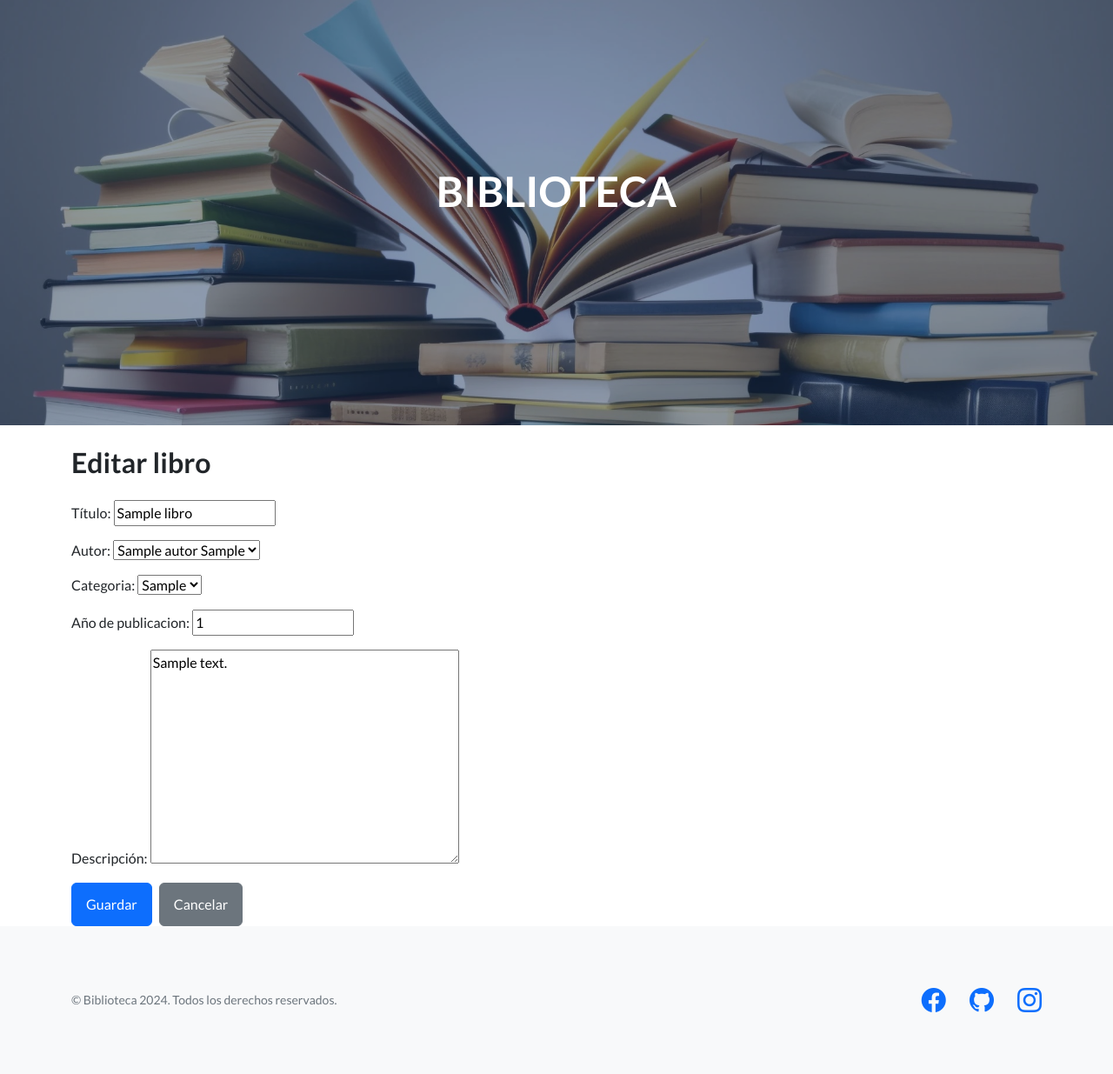
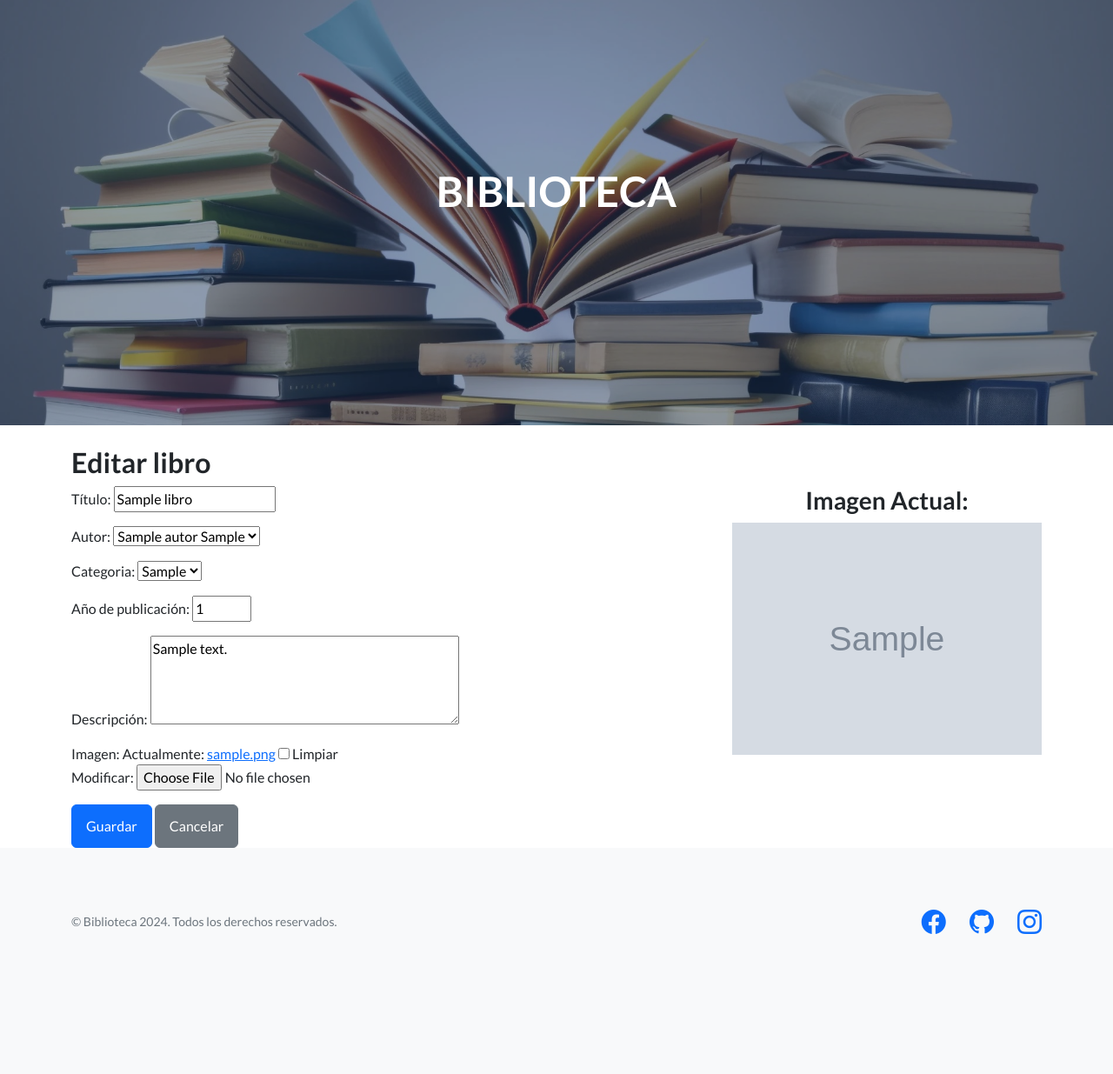
Before and after one commit to Samuelmaydana1/Proyecto_Final_Maydana, a Django app: page /libro/1/editar in a window 1280 px wide. Shown: the part 73-1308 px from the top of the page at 87% size. After the commit the page ends 1147 px from the top, so only its background shows below. Run offline with Django 4.2, Linux system fonts and the light colour scheme; a user stored in the database is signed in; tables that the repository leaves empty hold one stand-in row (values such as "Sample post"); grey boxes marked "Sample" are stand-in pictures; some libraries are stand-ins or nearby versions.

Commit message:
Modificamos AppSamuel

```diff
--- a/AppSamuel/forms.py
+++ b/AppSamuel/forms.py
@@ -1,6 +1,5 @@
 from django import forms
 from AppSamuel.models import Autor, Categoria, Libro
-from datetime import datetime
 
 class AutorForm(forms.ModelForm):
     class Meta:
@@ -15,10 +14,26 @@
 class LibroForm(forms.ModelForm):
     class Meta:
         model = Libro
-        fields = ['titulo', 'autor', 'categoria', 'año_de_publicacion', 'descripcion']
+        fields = ['titulo', 'autor', 'categoria', 'año_de_publicacion', 'descripcion', 'imagen']
         widgets = {
-            'año_de_publicacion': forms.NumberInput(attrs={'max': datetime.now().year}),
+            'descripcion': forms.Textarea(attrs={'rows': 4, 'cols': 40}),
+            'año_de_publicacion': forms.NumberInput(attrs={'max': 2099}),
+            'imagen': forms.ClearableFileInput(attrs={'multiple': False}),
         }
+
+    def clean_imagen(self):
+        imagen = self.cleaned_data.get('imagen')
+        if imagen:
+            max_size_mb = 5
+            if imagen.size > max_size_mb * 1024 * 1024:
+                raise forms.ValidationError(f"El tamaño del archivo no puede superar los {max_size_mb} MB.")
+
+            valid_extensions = ['.jpg', '.jpeg', '.png']
+            extension = imagen.name.split('.')[-1].lower()
+            if f".{extension}" not in valid_extensions:
+                raise forms.ValidationError("Solo se permiten archivos JPEG y PNG.")
+
+        return imagen
 
 class BuscarLibroForm(forms.Form):
     query = forms.CharField(label='Buscar', max_length=100)
--- a/AppSamuel/models.py
+++ b/AppSamuel/models.py
@@ -1,4 +1,5 @@
 from django.db import models
+from django.core.validators import MaxValueValidator
 
 class Autor(models.Model):
     nombre = models.CharField(max_length=100)
@@ -16,11 +17,17 @@
         return self.categoria
 
 class Libro(models.Model):
-    titulo = models.CharField(max_length=200, verbose_name="Título")
-    autor = models.ForeignKey(Autor, on_delete=models.CASCADE, null=True, blank=True)
-    categoria = models.ForeignKey(Categoria, on_delete=models.CASCADE, null=True, blank=True)
-    año_de_publicacion = models.PositiveIntegerField()
-    descripcion = models.TextField(null=True, blank=True, verbose_name="Descripción")
+    titulo = models.CharField(max_length=200, verbose_name=("Título"))
+    autor = models.ForeignKey('Autor', on_delete=models.CASCADE, null=True, blank=True)
+    categoria = models.ForeignKey('Categoria', on_delete=models.CASCADE, null=True, blank=True)
+    año_de_publicacion = models.PositiveIntegerField(validators=[MaxValueValidator(2099)], verbose_name=("Año de publicación"))
+    descripcion = models.TextField(null=True, blank=True, verbose_name=("Descripción"))
+    imagen = models.ImageField(upload_to='libros/', null=True, blank=True, verbose_name=("Imagen"))
 
     def __str__(self):
         return f"{self.titulo} ({self.año_de_publicacion})"
+
+    def delete(self, *args, **kwargs):
+        if self.imagen:
+            self.imagen.delete(save=False)
+        super().delete(*args, **kwargs)
--- a/AppSamuel/templates/AppSamuel/libro_crear.html
+++ b/AppSamuel/templates/AppSamuel/libro_crear.html
@@ -9,7 +9,7 @@
     <h2>Crear libro</h2>
     <div class="card">
         <div class="card-body">
-            <form action="" method="POST">
+            <form action="" method="POST" enctype="multipart/form-data">
                 {% csrf_token %}
                 <div class="mb-3">
                     {{ form.as_p }}
--- a/AppSamuel/templates/AppSamuel/libro_editar.html
+++ b/AppSamuel/templates/AppSamuel/libro_editar.html
@@ -6,16 +6,45 @@
 
 {% block main %}
 <div class="container mt-4">
-    <h2 class="mb-4">Editar libro</h2>
-    <form action="" method="POST">
-        {% csrf_token %}
-        <div class="mb-3">
-            {{ form.as_p }}
+    <h2>Editar libro</h2>
+    <div class="row">
+        <div class="col-md-8">
+            <form action="" method="POST" enctype="multipart/form-data">
+                {% csrf_token %}
+
+                {% if form.errors %}
+                    <div class="alert alert-danger">
+                        <ul>
+                            {% for field in form %}
+                                {% for error in field.errors %}
+                                    <li>{{ error }}</li>
+                                {% endfor %}
+                            {% endfor %}
+                            {% for error in form.non_field_errors %}
+                                <li>{{ error }}</li>
+                            {% endfor %}
+                        </ul>
+                    </div>
+                {% endif %}
+
+                <div class="mb-3">
+                    {{ form.as_p }}
+                </div>
+                <button type="submit" class="btn btn-primary">Guardar</button>
+                <a href="{% url 'ListaLibros' %}" class="btn btn-secondary">Cancelar</a>
+            </form>
         </div>
-        <div class="d-flex gap-2">
-            <button type="submit" class="btn btn-primary">Guardar</button>
-            <a href="{% url 'ListaLibros' %}" class="btn btn-secondary">Cancelar</a>
+
+        <div class="col-md-4">
+            {% if form.instance.imagen %}
+            <div class="text-center">
+                <h3>Imagen Actual:</h3>
+                <img src="{{ form.instance.imagen.url }}" alt="Imagen de {{ form.instance.titulo }}" class="img-fluid">
+            </div>
+            {% else %}
+            <p class="text-center">No hay imagen actual</p>
+            {% endif %}
         </div>
-    </form>
+    </div>
 </div>
 {% endblock main %}
--- a/AppSamuel/views.py
+++ b/AppSamuel/views.py
@@ -1,12 +1,14 @@
-from django.shortcuts import render
 from django.views import View
 from django.views.generic import ListView, TemplateView
 from django.views.generic.detail import DetailView
 from django.views.generic.edit import CreateView, UpdateView, DeleteView
 from django.contrib.auth.mixins import LoginRequiredMixin
 from django.db.models import Q
+from django.shortcuts import render
 from django.urls import reverse_lazy
 from AppSamuel.models import Autor, Libro, Categoria
+from AppSamuel.forms import LibroForm
+
 
 # Inicio
 class InicioView(View):
@@ -31,7 +33,6 @@
 
     def get_context_data(self, **kwargs):
         context = super().get_context_data(**kwargs)
-        context['extra_info'] = 'Aquí puedes agregar información adicional'
         return context
 
 # Autor
@@ -105,13 +106,27 @@
     model = Libro
     template_name = "AppSamuel/libro_crear.html"
     success_url = reverse_lazy("ListaLibros")
-    fields =  ["titulo", "autor", "categoria", "año_de_publicacion", "descripcion"]
+    fields =  ["titulo", "autor", "categoria", "año_de_publicacion", "descripcion", "imagen"]
 
 class LibroUpdateView(LoginRequiredMixin, UpdateView):
     model = Libro
+    form_class = LibroForm
     template_name = "AppSamuel/libro_editar.html"
     success_url = reverse_lazy("ListaLibros")
-    fields =  ["titulo", "autor", "categoria", "año_de_publicacion", "descripcion"]
+
+    def form_valid(self, form):
+        libro = form.save(commit=False)
+
+        if libro.pk:
+            old_libro = Libro.objects.get(pk=libro.pk)
+            if old_libro.imagen and old_libro.imagen != libro.imagen:
+                old_libro.imagen.delete(save=False)
+
+        libro.save()
+        return super().form_valid(form)
+
+    def form_invalid(self, form):
+        return super().form_invalid(form)
 
 class LibroDeleteView(LoginRequiredMixin, DeleteView):
     model = Libro
--- a/users/forms.py
+++ b/users/forms.py
@@ -34,10 +34,10 @@
     password = None
     first_name = forms.CharField(label='Nombre', required=False)
     last_name = forms.CharField(label='Apellido', required=False)
-    email = forms.EmailField(label="Email:")
+    email = forms.EmailField(label="Email")
     imagen = forms.ImageField(label="Avatar", required=False)
     eliminar_avatar = forms.BooleanField(required=False, initial=False, label="Eliminar Avatar")
     class Meta:
         model = User
-        fields = ['first_name', 'last_name', 'email', 'imagen', 'eliminar_avatar']
+        fields = ['first_name', 'last_name', 'email', 'imagen']
         # help_texts = {k:"" for k in fields}
```
Also changed, not shown: AppSamuel/templates/AppSamuel/libro_detalle.html (+16 -5 lines), AppSamuel/migrations/0002_libro_imagen.py (added), AppSamuel/migrations/0003_alter_libro_año_de_publicacion.py (added).
